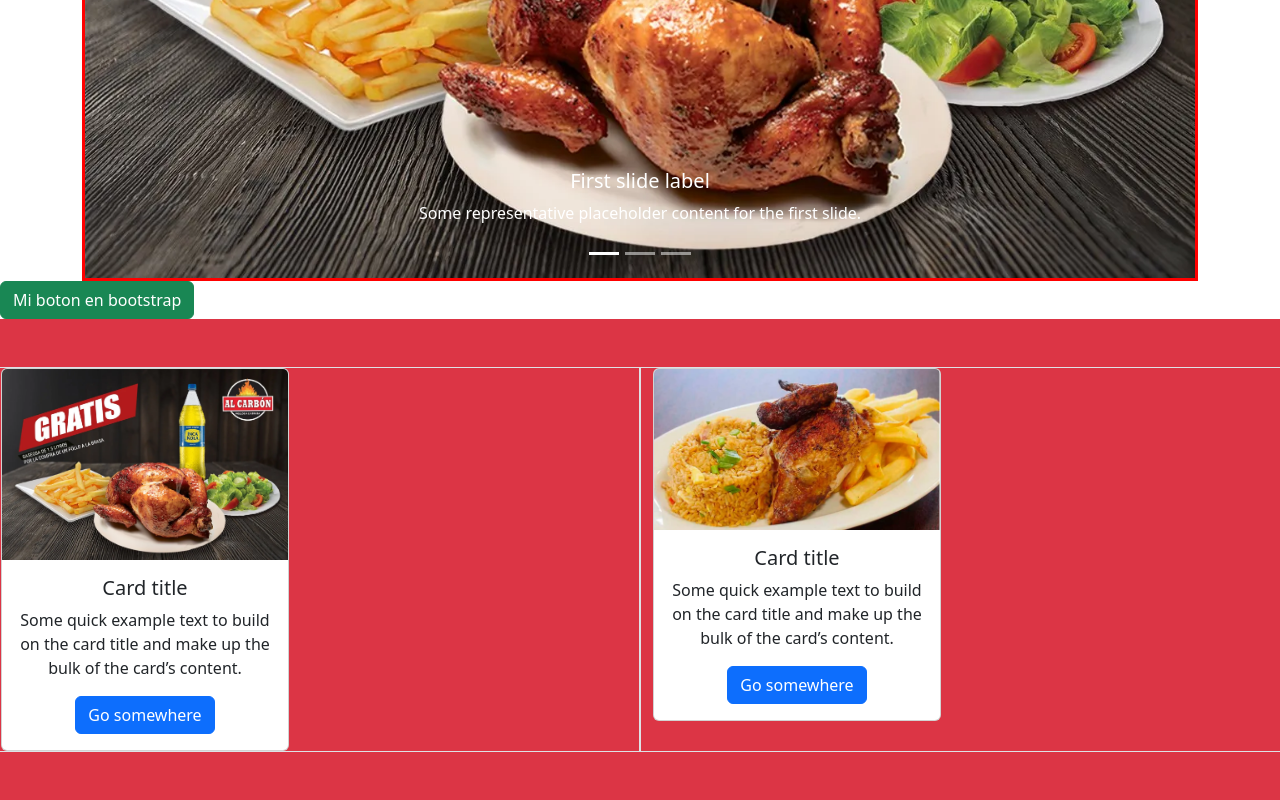
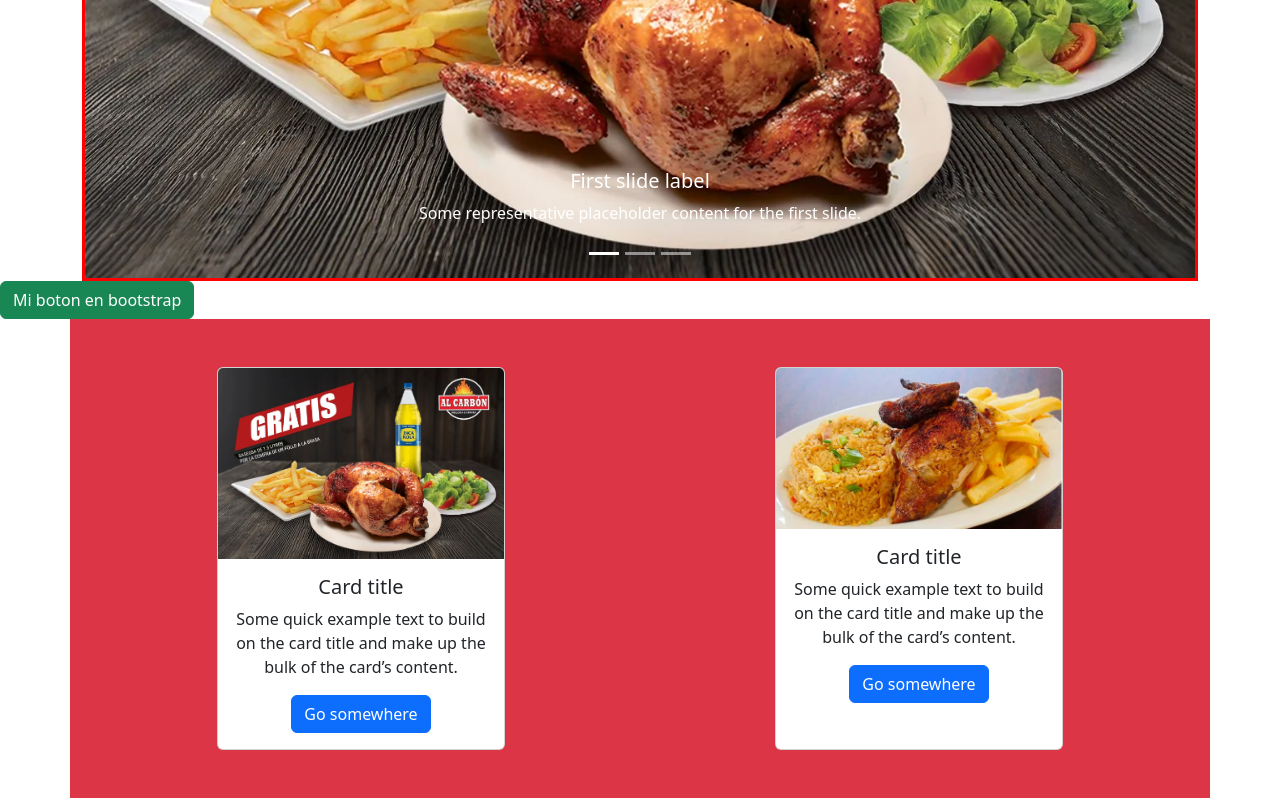
Before and after one commit to Alan-838/polleria-boots-47125, a plain HTML site: page bootstrap.html in a window 1280 px wide. Shown: the part 521-1321 px from the top of the page. Drawn offline with nearby package versions, Linux system fonts and the light colour scheme.

Commit message:
Se probo el display flex de bootstrap

```diff
--- a/bootstrap.html
+++ b/bootstrap.html
@@ -101,10 +101,10 @@
     <section>
         <button class="btn btn-success">Mi boton en bootstrap</button>
     </section>
-    <section class="bg-danger py-5 text-center">
-        <div class="row">
-            <div class="col-6 border">
-                <div class="card" style="width: 18rem;">
+    <section class="bg-danger py-5 text-center container">
+        <div class="d-flex justify-content-around">
+            <!-- <div class="col-md-6 border"> -->
+            <div class="card" style="width: 18rem;">
                 <img src="./img/pollo-1.webp" class="card-img-top" alt="...">
                 <div class="card-body">
                     <h5 class="card-title">Card title</h5>
@@ -114,10 +114,10 @@
                     </p>
                     <a href="#" class="btn btn-primary">Go somewhere</a>
                 </div>
+            <!-- </div> -->
             </div>
-            </div>
-            <div class="col-6 border">
-                <div class="card" style="width: 18rem;">
+            <!-- <div class="col-md-6 border"> -->
+            <div class="card" style="width: 18rem;">
                 <img src="./img/pollo-2.webp" class="card-img-top" alt="...">
                 <div class="card-body">
                     <h5 class="card-title">Card title</h5>
@@ -127,7 +127,7 @@
                     </p>
                     <a href="#" class="btn btn-primary">Go somewhere</a>
                 </div>
-            </div>
+            <!-- </div> -->
             </div>
         </div>
     </section>
```
